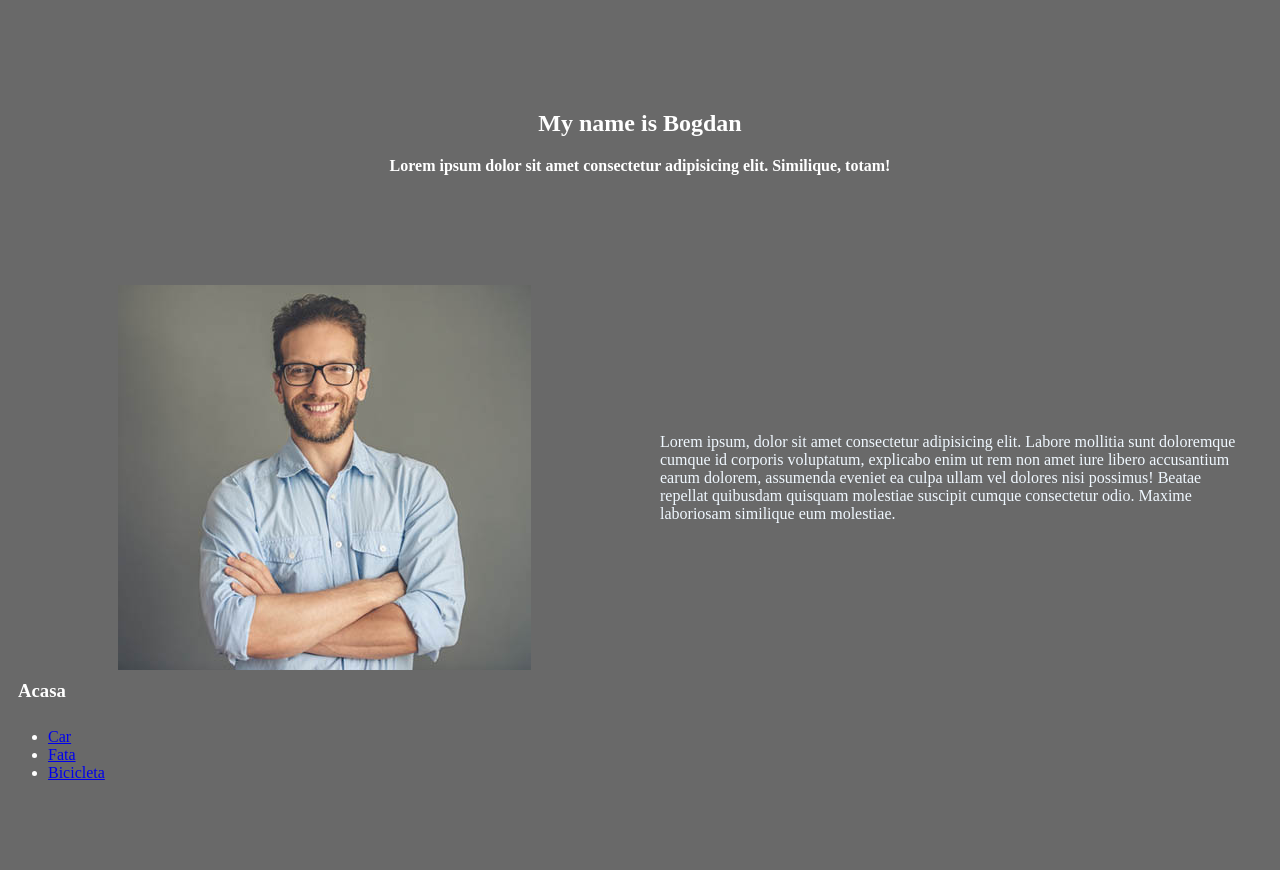
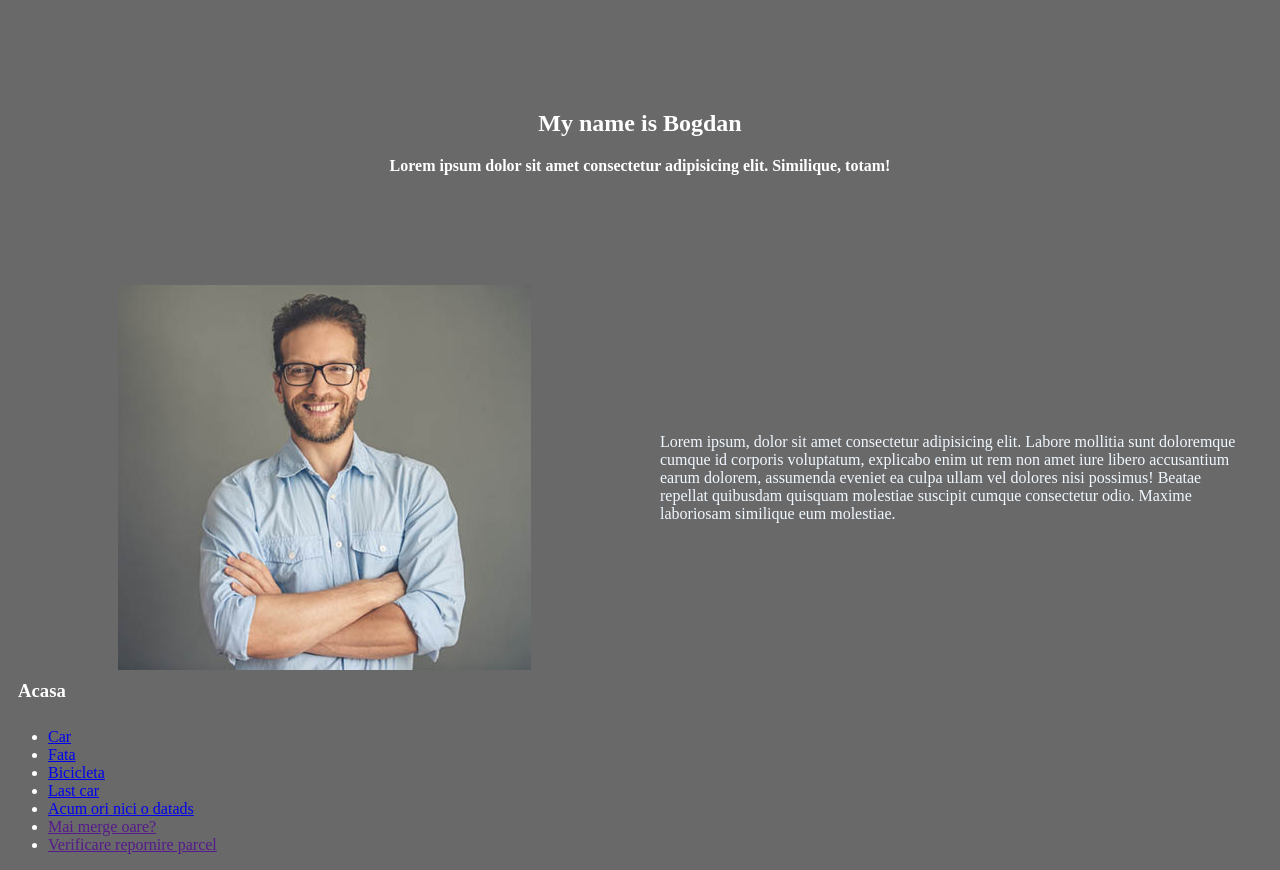
Before and after one commit to bogdanbolojan/bolo, a website built with Parcel: page index.html in a window 1280 px wide. Before the commit the page ends 800 px from the top, so only its background shows below. Built offline with nearby package versions, Linux system fonts and the light colour scheme.

```diff
--- a/index.html
+++ b/index.html
@@ -32,6 +32,13 @@
                 <li><a href="#">Car</a></li>
                 <li><a href="#">Fata</a></li>
                 <li><a href="#">Bicicleta</a></li>
+                <li><a href="#">Last car</a></li>
+                <li><a href="#">Acum ori nici o datads</a></li>
+                <li><a href="">Mai merge oare?</a></li>
+
+
+
+                <li><a href="">Verificare repornire parcel</a></li>
             </ul>
         </div>
     </div>
```
Also changed, not shown: 1 other file.
